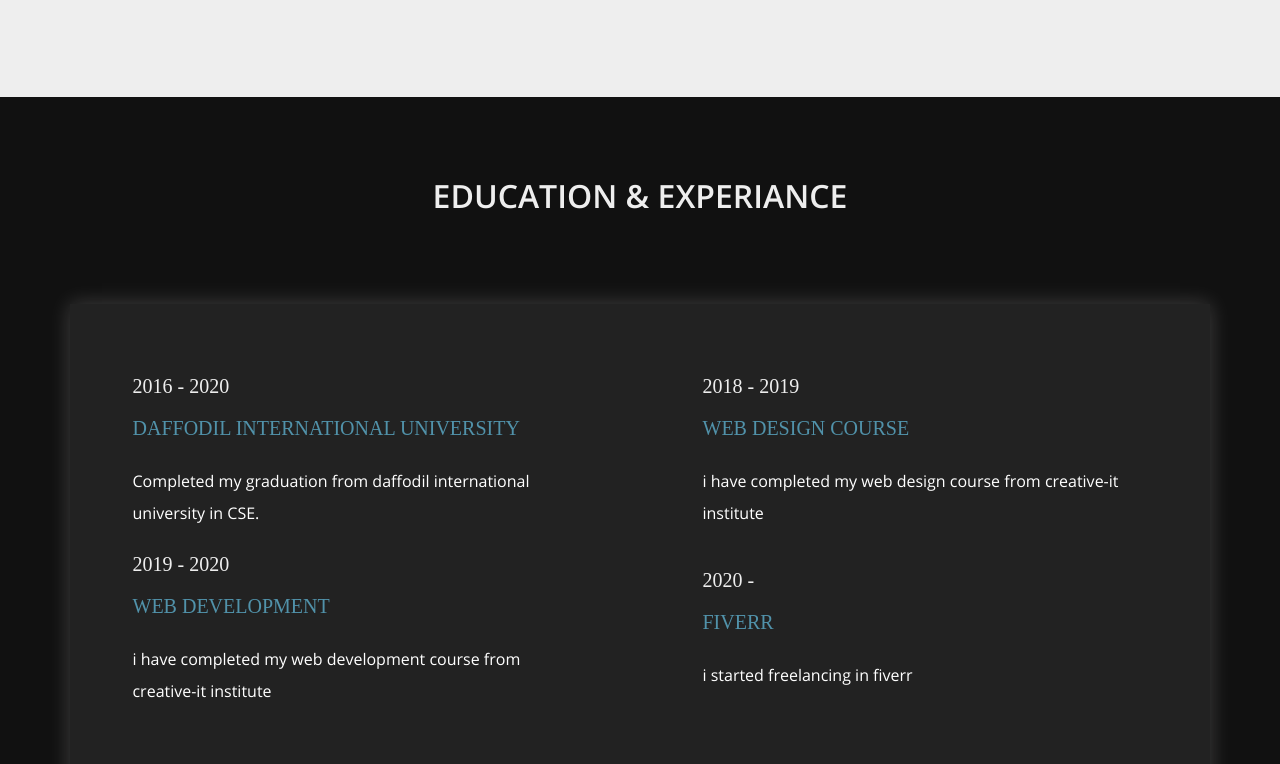
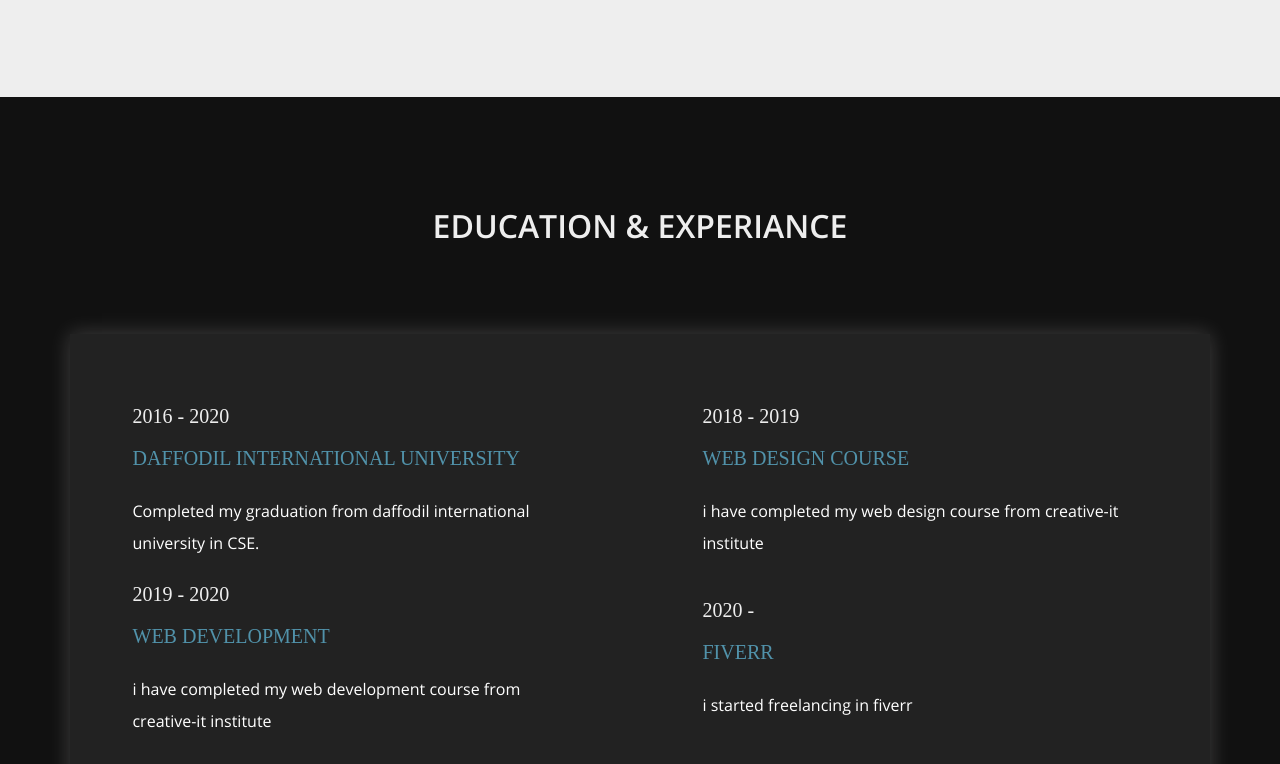
Before and after one commit to ssarnab/portfolio, a plain HTML site: page index.html in a window 1280 px wide. Shown: the part 2836-3600 px from the top of the page. Drawn offline with Linux system fonts and the light colour scheme; a web font is replaced by a local one.

Commit message:
Education part some design is changed

```diff
--- a/css/style.css
+++ b/css/style.css
@@ -505,7 +505,8 @@ Education And Background Part CSS Start
 
 .education {
     position: relative;
-    padding-bottom: 90px;
+    padding-bottom: 120px;
+    padding-top: 30px;
     background: #111;
 
 }
```
